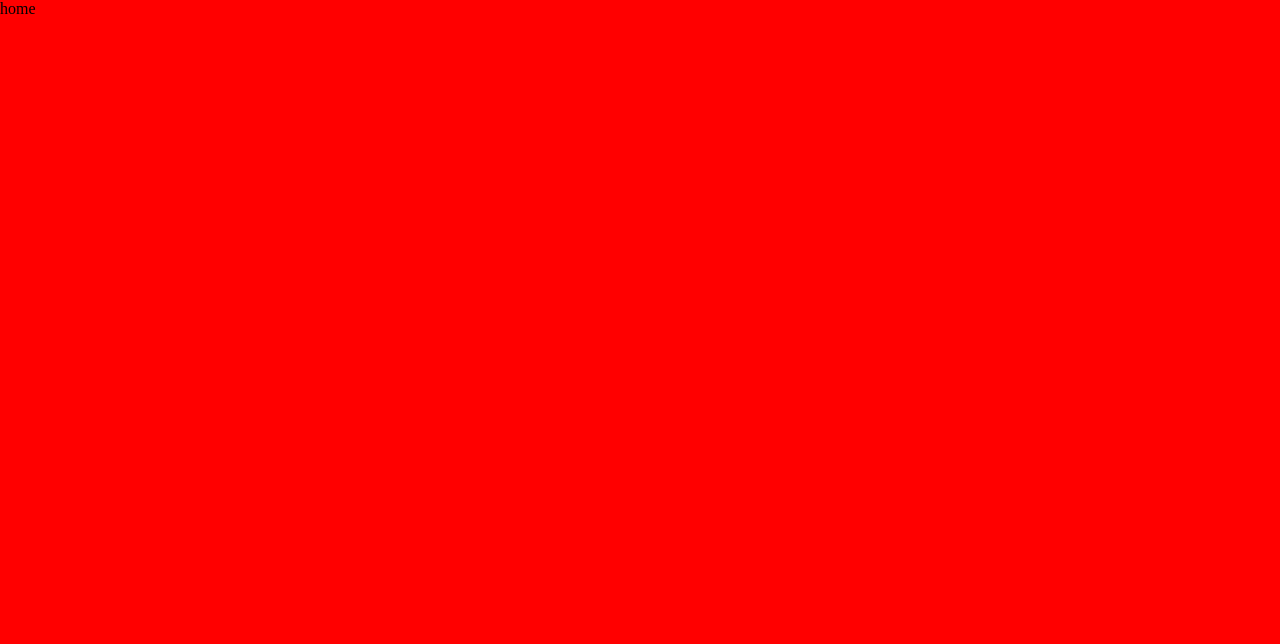
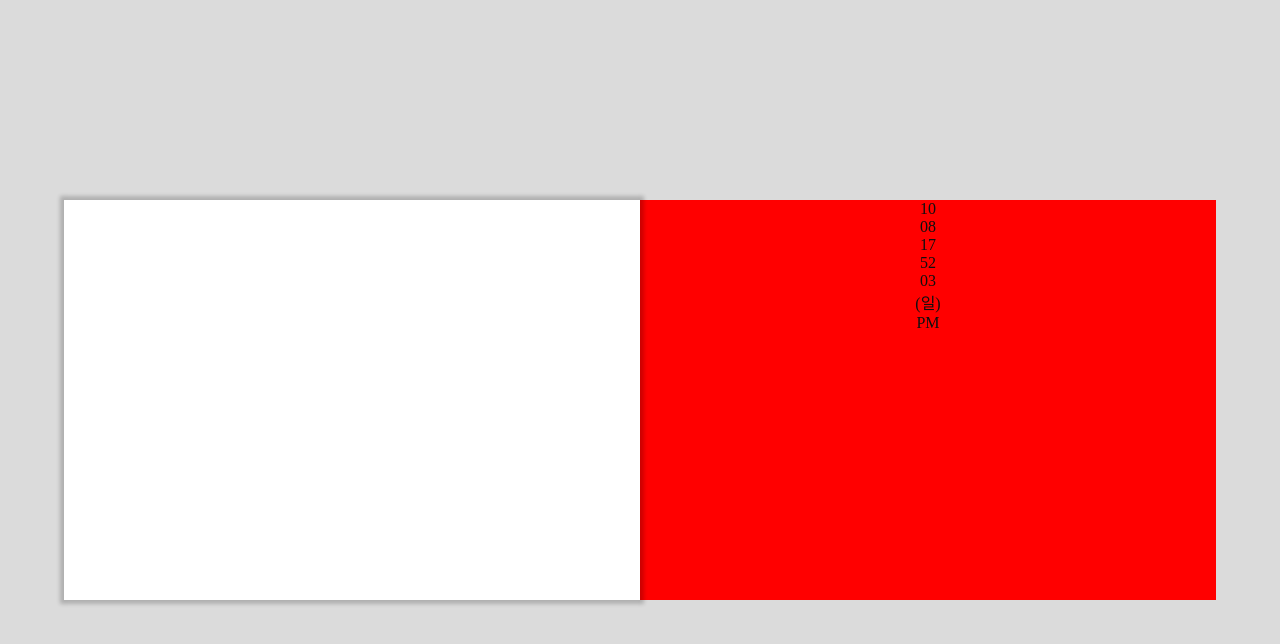
Before and after one commit to swc9803/music, a Nuxt app: page / in a window 1280 px wide. Shown: the top 644 px of the page. Built offline with nearby package versions, Linux system fonts and the light colour scheme.

Commit message:
time 추가

```diff
--- a/nuxt.config.ts
+++ b/nuxt.config.ts
@@ -4,4 +4,5 @@ export default defineNuxtConfig({
     transpile: ["gsap"],
   },
   modules: ["@pinia/nuxt"],
+  ssr: false,
 });
--- a/pages/index.vue
+++ b/pages/index.vue
@@ -1,15 +1,69 @@
 <template>
   <div class="container">
-    <div>home</div>
+    <div ref="cardRef" class="card" @click="flipCard"></div>
+    <div class="clock">
+      <p>{{ time.month }}</p>
+      <p>{{ time.day }}</p>
+      <p>{{ time.hours }}</p>
+      <p>{{ time.minutes }}</p>
+      <p>{{ time.seconds }}</p>
+      <p>({{ time.weekDay }})</p>
+      <p>{{ time.ampm }}</p>
+    </div>
   </div>
 </template>
 
 <script setup>
+import gsap from "gsap";
+
+const time = reactive({
+  month: "",
+  day: "",
+  hours: "",
+  minutes: "",
+  seconds: "",
+  weekDay: "",
+  ampm: "",
+});
+
+const weekDays = ["일", "월", "화", "수", "목", "금", "토"];
+const formatDate = () => {
+  const date = new Date();
+  time.month = (date.getMonth() + 1).toString().padStart(2, "0");
+  time.day = date.getDate().toString().padStart(2, "0");
+  time.hours = date.getHours().toString().padStart(2, "0");
+  time.minutes = date.getMinutes().toString().padStart(2, "0");
+  time.seconds = date.getSeconds().toString().padStart(2, "0");
+  time.weekDay = weekDays[date.getDay()];
+  time.ampm = date.getHours() >= 12 ? "PM" : "AM";
+};
+
+const cardRef = ref();
+let isFlipping = false;
+const flipCard = () => {
+  if (!isFlipping) {
+    isFlipping = true;
+    gsap.to(cardRef.value, {
+      rotateY: "+=180",
+      duration: 0.5,
+      ease: "none",
+      onComplete: () => {
+        isFlipping = false;
+      },
+    });
+  }
+};
+
 const onResize = () => {
   const vh = window.innerHeight * 0.01;
   document.documentElement.style.setProperty("--vh", `${vh}px`);
 };
+
 onMounted(() => {
+  setInterval(() => {
+    formatDate();
+  }, 1000);
+
   onResize();
   window.addEventListener("resize", onResize);
 });
@@ -17,8 +71,26 @@ onMounted(() => {
 
 <style lang="scss" scoped>
 .container {
+  display: flex;
+  justify-content: center;
+  align-items: center;
   width: 100%;
   height: calc(var(--vh) * 100);
-  background: red;
+  background: #dbdbdb;
+  .card {
+    flex: 0.45;
+    height: 50%;
+    background: white;
+    box-shadow: 0px 0px 4px 4px rgba(0, 0, 0, 0.2);
+    perspective: 1000px;
+    transform-style: preserve-3d;
+    cursor: pointer;
+  }
+  .clock {
+    flex: 0.45;
+    text-align: center;
+    height: 50%;
+    background: red;
+  }
 }
 </style>
```
